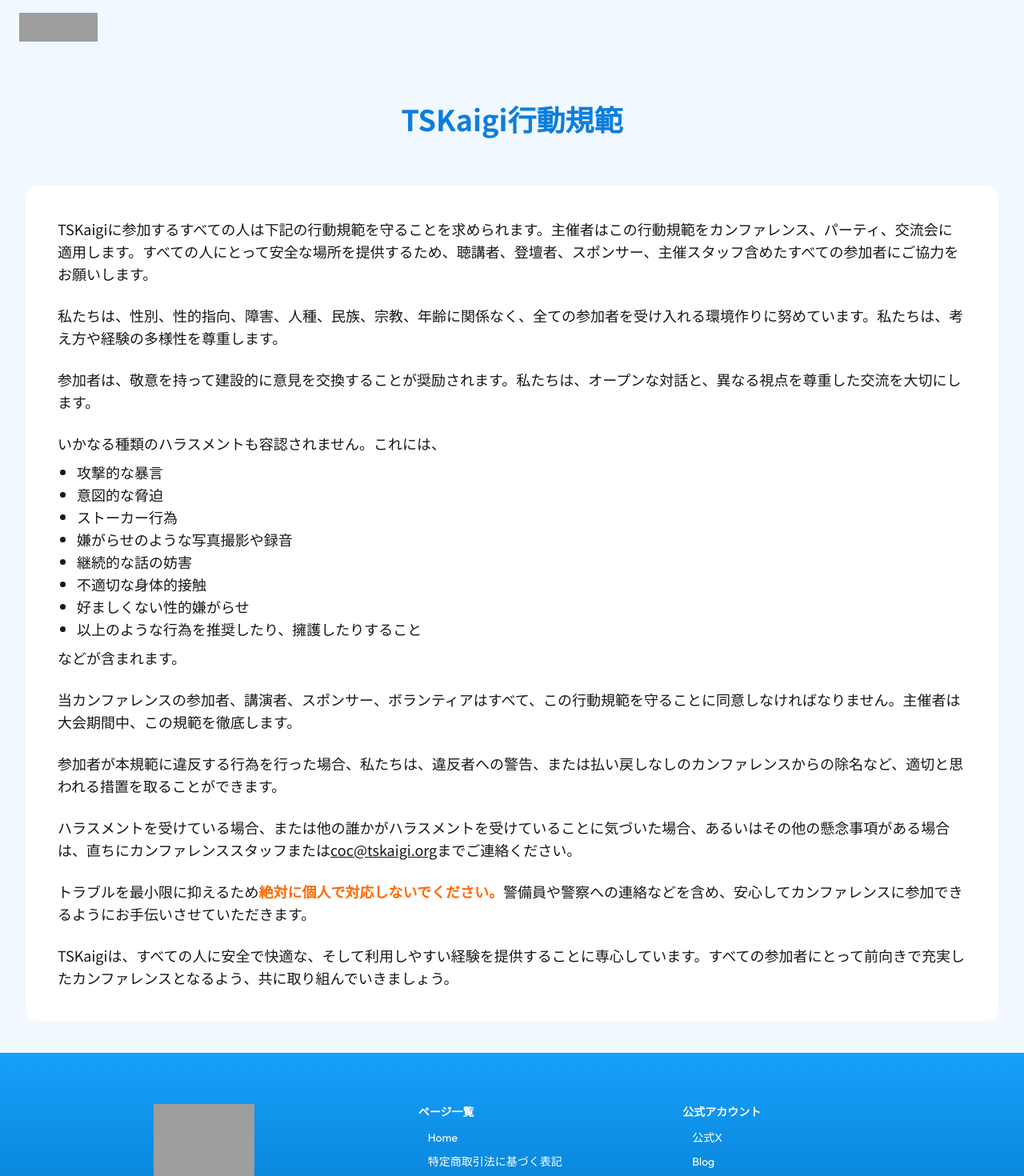
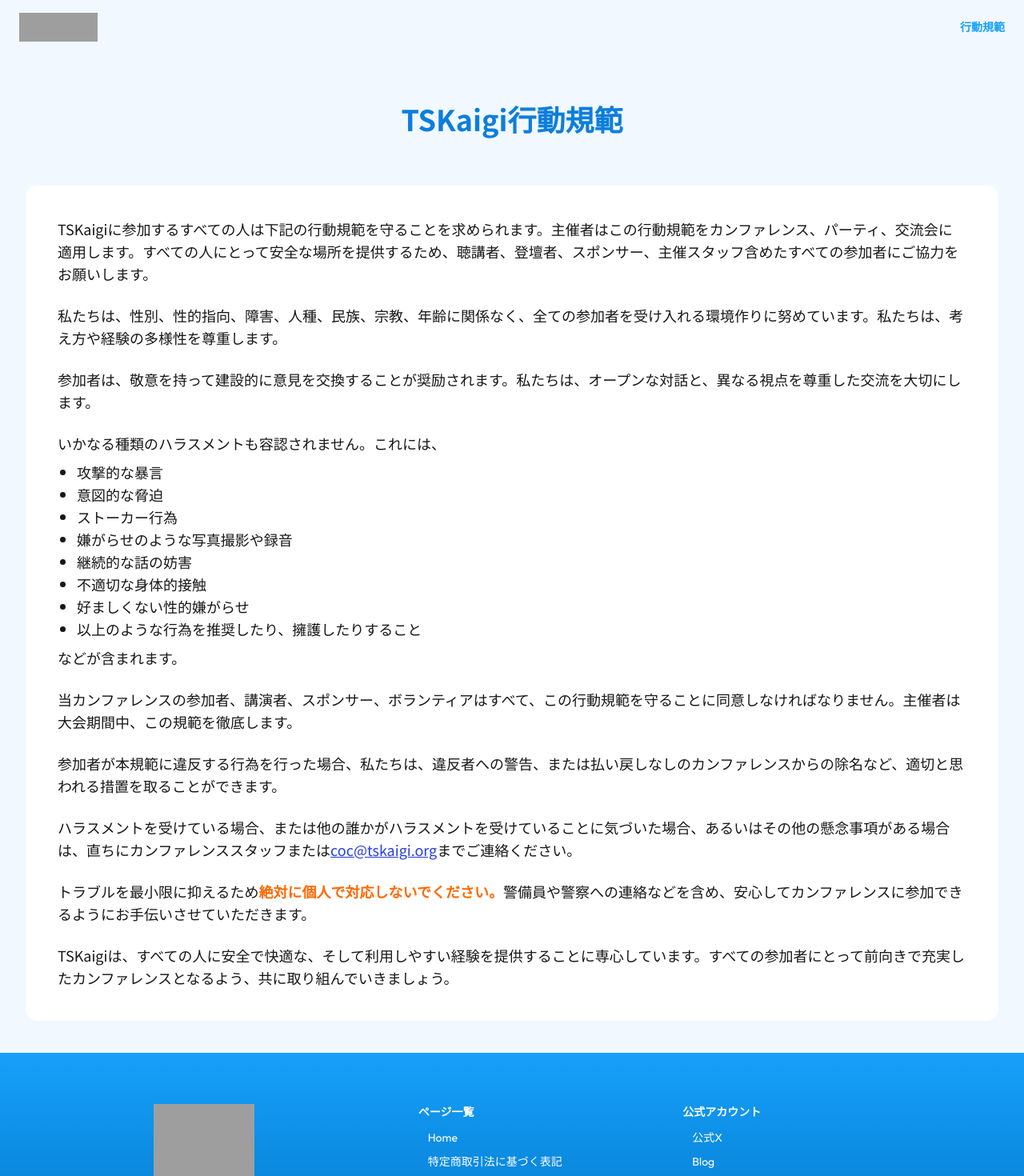
Before and after one commit to tskaigi/hokuriku-web-site, a Next.js app: page /code-of-conduct in a window 1280 px wide. Shown: the top 1470 px of the page at 80% size. Built offline with nearby package versions, Linux system fonts and the light colour scheme; grey boxes are pictures that could not be loaded.

Commit message:
chore: remove mobile-only home link and restore code of conduct link

```diff
--- a/src/app/code-of-conduct/page.tsx
+++ b/src/app/code-of-conduct/page.tsx
@@ -62,7 +62,7 @@
             ハラスメントを受けている場合、または他の誰かがハラスメントを受けていることに気づいた場合、あるいはその他の懸念事項がある場合は、直ちにカンファレンススタッフまたは
             <a
               href="mailto:coc@tskaigi.org?subject=お問い合わせ"
-              className="text-link-light underline"
+              className="text-link underline"
               aria-label="メールで連絡"
             >
               coc@tskaigi.org
--- a/src/app/globals.css
+++ b/src/app/globals.css
@@ -54,6 +54,9 @@
   --font-outfit: var(--font-outfit);
   --font-noto: var(--font-noto);
   --color-primary: var(--primary);
+
+  /* リンクで使用する */
+  --color-link: var(--link-light);
 
   --font-size-10: 10px;
   --font-size-12: 12px;
--- a/src/components/header.tsx
+++ b/src/components/header.tsx
@@ -17,15 +17,7 @@
 const links: {
   href: string;
   label: string;
-  isOnlyMobile: boolean;
 }[] = [
-  // FIXME: モバイルのメニューが空に見えてバグと誤解されるため、暫定的にモバイルのみHomeリンクを表示
-  // 他リンクを有効する際に isOnlyMobile と Home のリンクを削除してください
-  {
-    href: "/",
-    label: "Home",
-    isOnlyMobile: true,
-  },
   // {
   //   href: "/talks",
   //   label: "タイムテーブル",
@@ -34,10 +26,10 @@
   //   href: "/sponsors",
   //   label: "スポンサー",
   // },
-  // {
-  //   href: "/code-of-conduct",
-  //   label: "行動規範",
-  // },
+  {
+    href: "/code-of-conduct",
+    label: "行動規範",
+  },
 ];
 
 export const Header = () => {
@@ -86,14 +78,11 @@
 
       {/* PC 用ナビゲーション */}
       <nav className="hidden space-x-6 md:flex">
-        {links.map(
-          ({ href, label, isOnlyMobile }) =>
-            !isOnlyMobile && (
-              <Link key={href} href={href} className="text-primary text-sm font-bold">
-                {label}
-              </Link>
-            ),
-        )}
+        {links.map(({ href, label }) => (
+          <Link key={href} href={href} className="text-primary text-sm font-bold">
+            {label}
+          </Link>
+        ))}
       </nav>
 
       {/* モバイル用ナビゲーション */}
```
